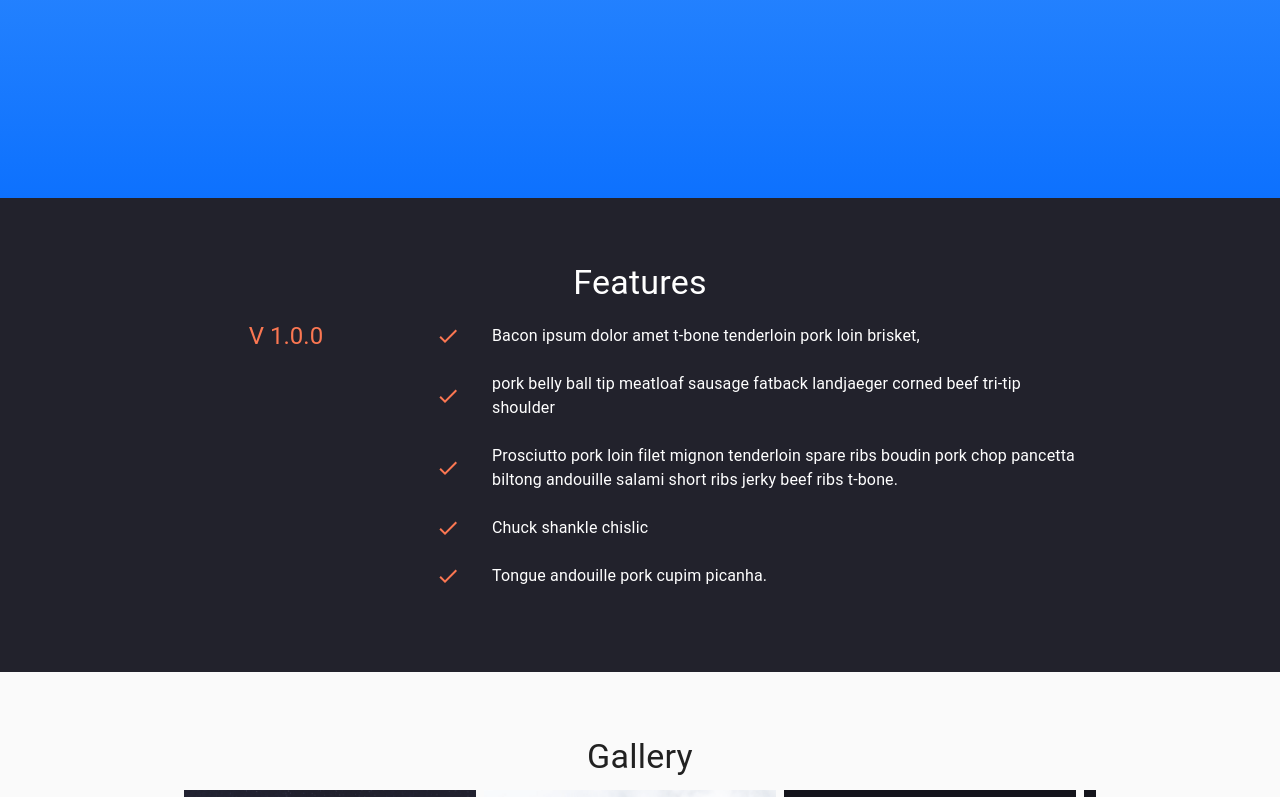
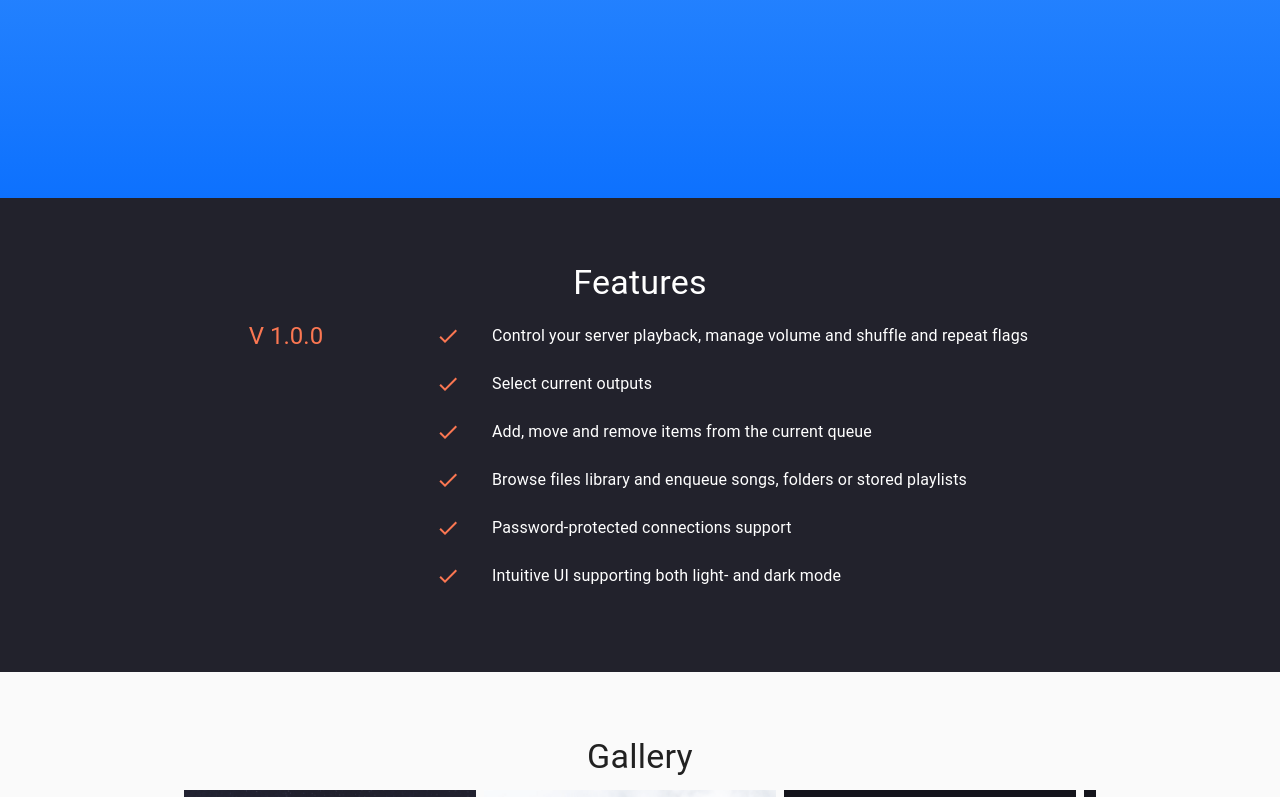
Before and after one commit to MPDPilot/Website, a React (Create React App) app: page / in a window 1280 px wide. Shown: the part 502-1299 px from the top of the page. Built offline with nearby package versions, Linux system fonts and the light colour scheme.

Commit message:
feat: features content

```diff
--- a/src/data.js
+++ b/src/data.js
@@ -3,11 +3,12 @@ const data = {
     {
       number: "1.0.0",
       features: [
-        "Bacon ipsum dolor amet t-bone tenderloin pork loin brisket,",
-        "pork belly ball tip meatloaf sausage fatback landjaeger corned beef tri-tip shoulder",
-        "Prosciutto pork loin filet mignon tenderloin spare ribs boudin pork chop pancetta biltong andouille salami short ribs jerky beef ribs t-bone.",
-        "Chuck shankle chislic",
-        "Tongue andouille pork cupim picanha.",
+        "Control your server playback, manage volume and shuffle and repeat flags",
+        "Select current outputs",
+        "Add, move and remove items from the current queue",
+        "Browse files library and enqueue songs, folders or stored playlists",
+        "Password-protected connections support",
+        "Intuitive UI supporting both light- and dark mode"
       ],
     },
   ],
```
